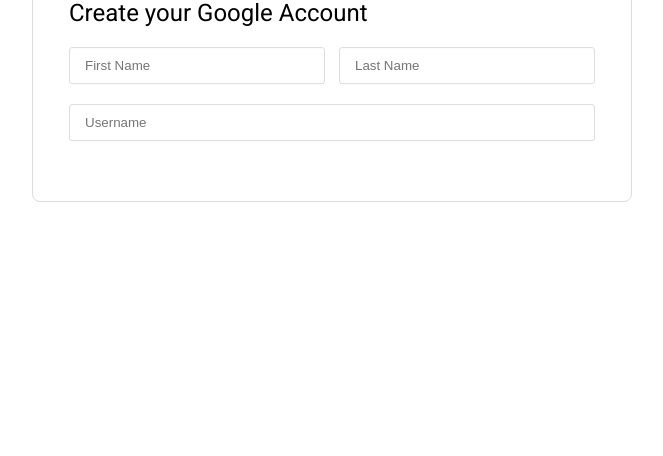
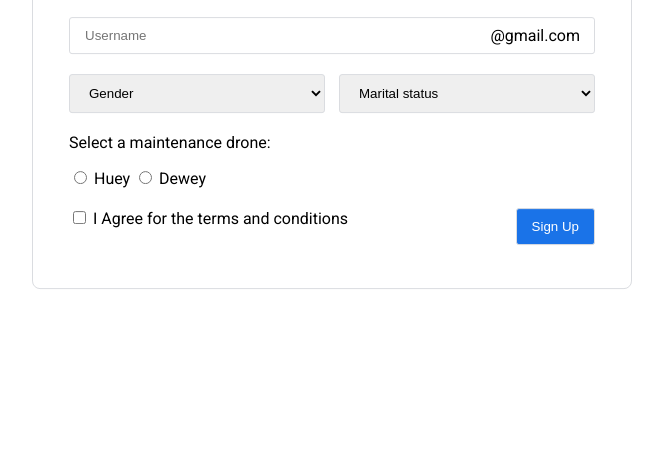
Before and after one commit to binducs29/web-development, a plain HTML site: page html/form-design.html in a window 1280 px wide. Shown: the part 344-800 px from the top of the page, without its empty margins (308-971 px from the left). Drawn offline with Linux system fonts and the light colour scheme.

Commit message:
Form design

```diff
--- a/html/form-design.html
+++ b/html/form-design.html
@@ -6,6 +6,7 @@
     <title>Sign Up</title>
     <style>
       * {
+        /* Universal selector */
         box-sizing: border-box;
       }
       body {
@@ -24,13 +25,21 @@
         border-radius: 8px;
         min-width: 600px;
       }
-      section h1 {
+      section > h1 {
+        /* Descendant combinator Selector */
         font-weight: 100;
       }
-      input {
+      input,
+      select {
+        /* Selector list Selector*/
         padding: 10px 15px;
         border-radius: 3px;
         border: 1px solid #dadce0;
+      }
+      input[type='submit'] {
+        color: #fff;
+        background-color: #1a73e8;
+        float: right;
       }
       .full-width-input {
         width: 100%;
@@ -46,6 +55,18 @@
       }
       .input-wrapper {
         margin-bottom: 20px;
+      }
+      .relative {
+        position: relative;
+      }
+      .username-suffix {
+        position: absolute;
+        top: 50%;
+        right: 15px;
+        transform: translateY(-50%);
+      }
+      #username {
+        padding-right: 110px;
       }
     </style>
     <link
@@ -64,11 +85,62 @@
             class="half-width-input"
             type="text"
             placeholder="First Name"
+            name="first-name"
           />
-          <input class="half-width-input" type="text" placeholder="Last Name" />
+          <input
+            class="half-width-input"
+            type="text"
+            placeholder="Last Name"
+            name="last-name"
+          />
         </div>
+        <div class="input-wrapper relative">
+          <input
+            id="username"
+            class="full-width-input"
+            type="text"
+            placeholder="Username"
+            name="username"
+          />
+          <span class="username-suffix">@gmail.com</span>
+        </div>
+
         <div class="input-wrapper">
-          <input class="full-width-input" type="text" placeholder="Username" />
+          <select name="gender" class="half-width-input">
+            <option value="">Gender</option>
+            <option value="male">Male</option>
+            <option value="female">Female</option>
+            <option value="others">Others</option>
+          </select>
+
+          <select name="marital-status" class="half-width-input">
+            <option value="">Marital status</option>
+            <option value="single">Single</option>
+            <option value="married">Married</option>
+            <option value="widow">Widow/Widower</option>
+          </select>
+        </div>
+
+        <div class="input-wrapper">
+          <p>Select a maintenance drone:</p>
+          <input type="radio" id="huey" name="drone" value="huey" />
+          <label for="huey">Huey</label>
+
+          <input type="radio" id="dewey" name="drone" value="dewey" />
+          <label for="dewey">Dewey</label>
+        </div>
+
+        <div class="input-wrapper">
+          <input
+            type="checkbox"
+            id="terms-and-conditions"
+            name="terms-and-conditions"
+          />
+          <label for="terms-and-conditions"
+            >I Agree for the terms and conditions</label
+          >
+
+          <input type="submit" value="Sign Up" />
         </div>
       </form>
     </section>
--- a/microsoft/styles/microsoft.css
+++ b/microsoft/styles/microsoft.css
@@ -53,8 +53,8 @@
 }
 
 .products img {
-  width: calc(25% - 15px);
-  margin-right: 16px;
+  margin-right: 10px;
+  width: calc(33.3333333333% - 10px);
 }
 
 .products img:nth-last-child(1) {
```
Also changed, not shown: microsoft/index.html (+2 -2 lines), Link.txt, web-development.txt.
